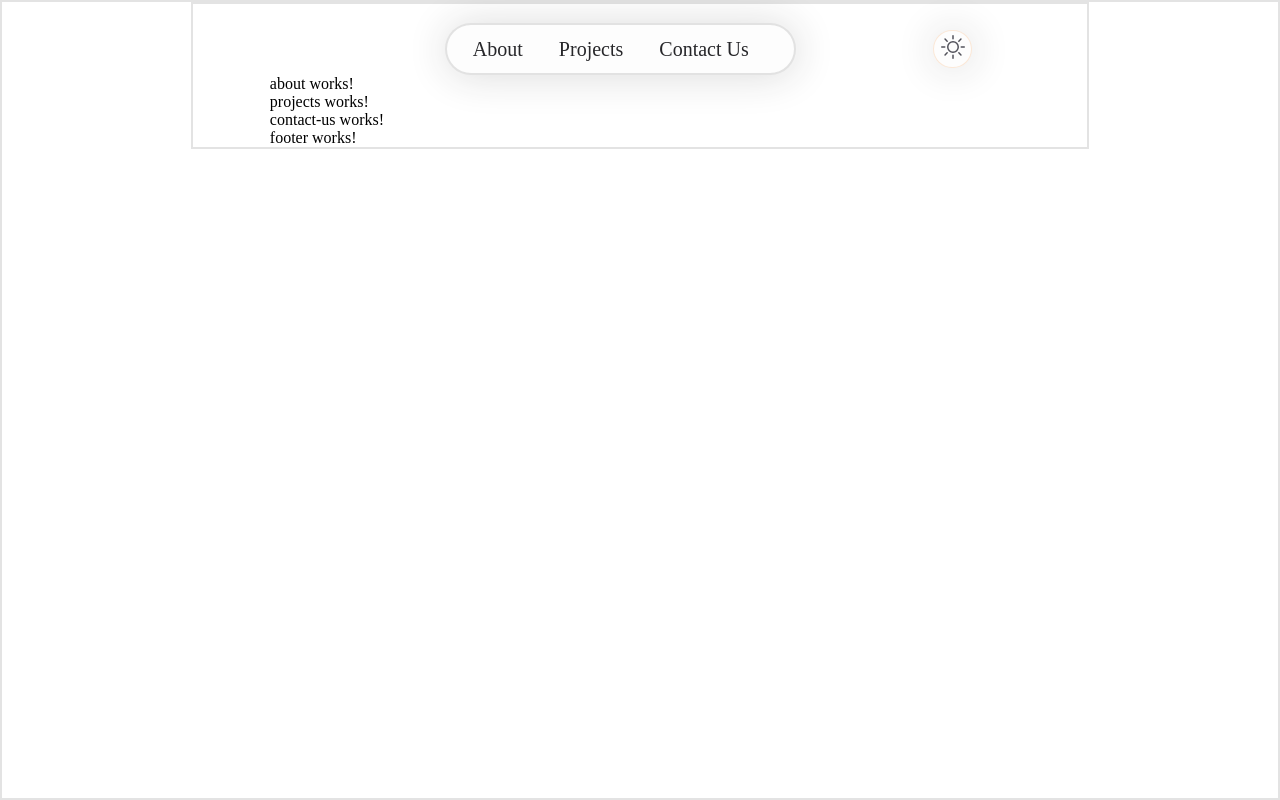
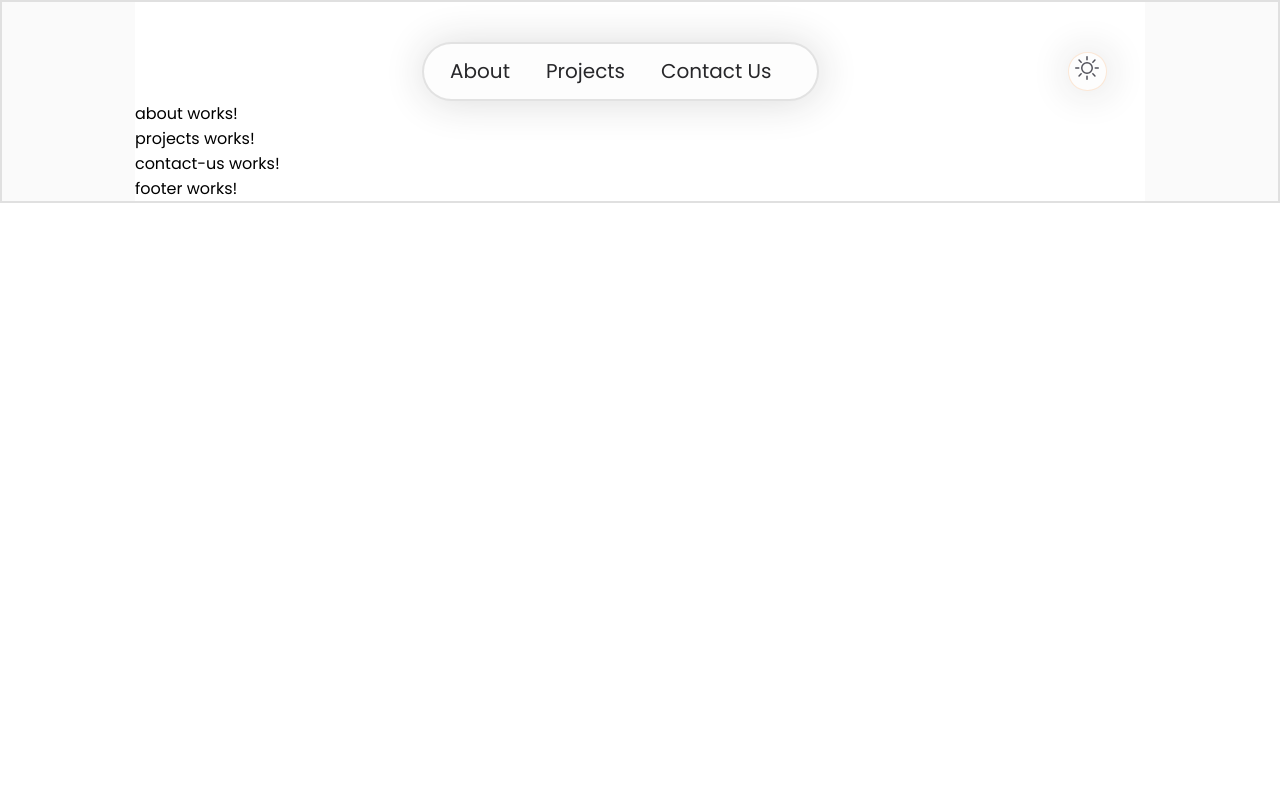
Before and after one commit to Yehia-Ahmad/Dev-Yehia, an Angular app: page / in a window 1280 px wide. Built offline with nearby package versions, Linux system fonts and the light colour scheme.

Commit message:
Update style

```diff
--- a/src/app/app.component.html
+++ b/src/app/app.component.html
@@ -1,5 +1,5 @@
 <div class="app" [ngClass]="classes">
-  <div class="container" [ngClass]="classes">
+  <div class="container" [ngClass]="classesSecondary">
     <app-header></app-header>
     <app-about></app-about>
     <app-projects></app-projects>
--- a/src/app/app.component.scss
+++ b/src/app/app.component.scss
@@ -3,17 +3,29 @@
 
 .app {
   width: 100%;
-  height: 100vh;
-  margin: 0;
+  height: 100%;
   padding: 0 $container-padding;
+  margin-top: 0;
+  padding-top: 0;
 }
 
 .container {
-  width: 80%;
+  width: 90%;
   margin: 0 auto;
-  padding: 0 $container-padding;
+  margin-top: 0;
+  padding-top: 0;
 
   @include respond-to(mobile) {
     width: 100%;
   }
 }
+
+.dark-mode-secondary {
+  background-color: $dark-secondary;
+  color: #fff;
+}
+
+.light-mode-secondary {
+  background-color: $light-secondary;
+  color: #000;
+}
--- a/src/app/app.component.ts
+++ b/src/app/app.component.ts
@@ -11,6 +11,7 @@
   isDarkMode: boolean = true;
   isChrome: boolean = true;
   classes: any;
+  classesSecondary: any;
 
   constructor(private darkModeService: DarkModeService) { }
 
@@ -25,6 +26,10 @@
         'light-mode': !this.isDarkMode,
         'mozilla-style': !this.isChrome
       };
+      this.classesSecondary = {
+        'dark-mode-secondary': this.isDarkMode,
+        'light-mode-secondary': !this.isDarkMode,
+      };
     });
   }
 }
--- a/src/app/components/header/header.component.scss
+++ b/src/app/components/header/header.component.scss
@@ -33,7 +33,7 @@
 
 .container {
   padding: 0 2.4rem;
-  margin-top: 1.2rem;
+  padding-top: 2.5rem;
 }
 
 .navigation-links {
--- a/src/styles.scss
+++ b/src/styles.scss
@@ -1,11 +1,12 @@
 @import "./global-variables";
 @import "./global-mixins";
+@import url('https://fonts.googleapis.com/css2?family=Poppins:ital,wght@0,100;0,200;0,300;0,400;0,500;0,600;0,700;0,800;0,900;1,100;1,200;1,300;1,400;1,500;1,600;1,700;1,800;1,900&display=swap');
 
 * {
   margin: 0;
   padding: 0;
   box-sizing: border-box;
-  font-family: "poppins", "Graphik";
+  font-family: "Poppins", sans-serif, "Graphik";
   text-align: start;
 }
 
@@ -44,13 +45,13 @@
 }
 
 .dark-mode {
-  background-color: $dark-secondary;
+  background-color: $dark-primary;
   color: #fff;
   border: 2px solid $dark-border;
 }
 
 .light-mode {
-  background-color: $light-secondary;
+  background-color: $light-primary;
   color: #000;
   border: 2px solid $light-border;
 }
```
